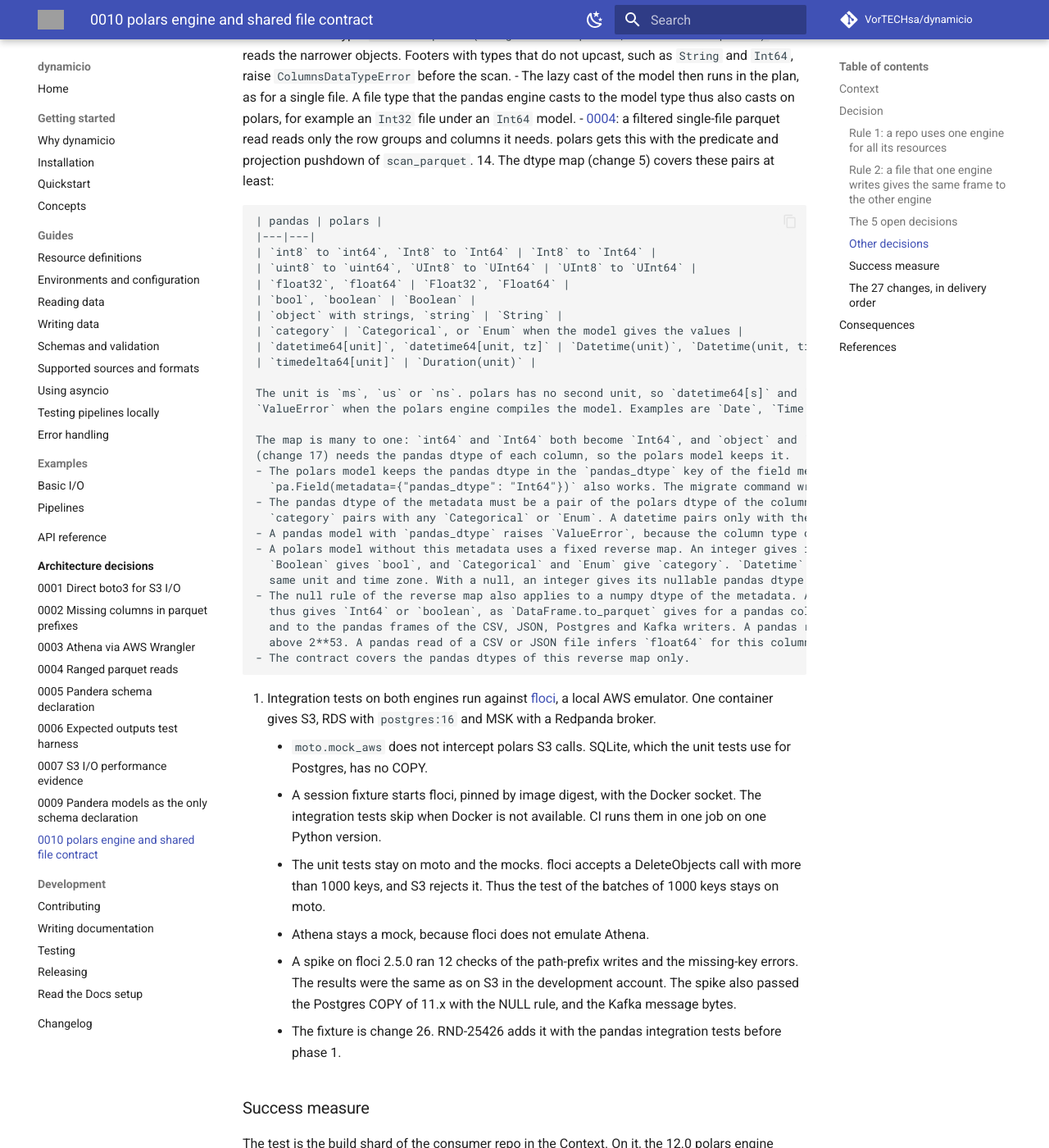
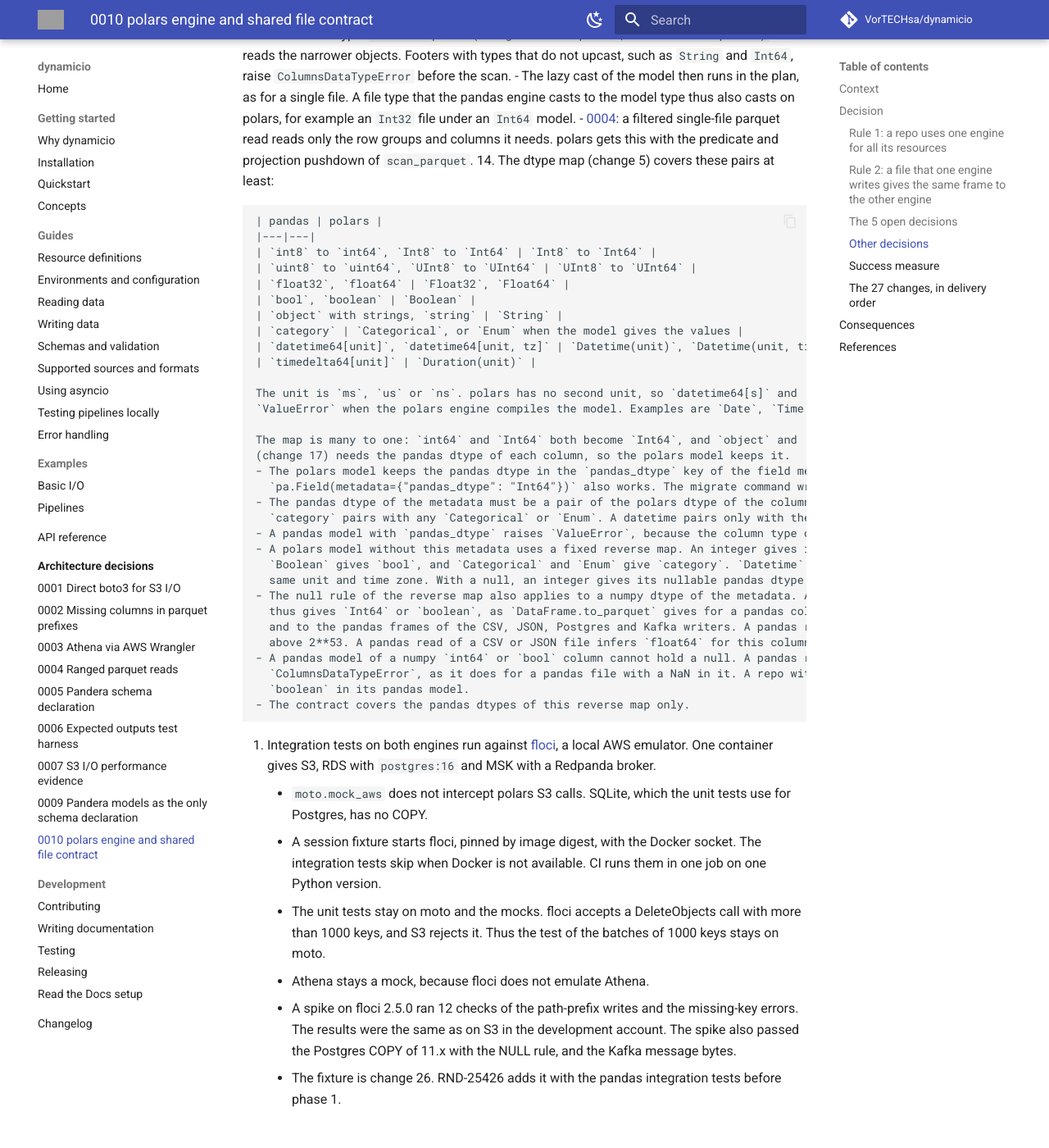
Before and after one commit to VorTECHsa/dynamicio, an MkDocs documentation site: the page built from docs/adr/0010-polars-engine-and-shared-file-contract.md, in a window 1280 px wide and 1400 px high, scrolled down 6229 px. Shown: the whole window at 82% size. Built offline with MkDocs 1.6.1 and Material for MkDocs 9.7.7, drawn with Linux system fonts in a browser that asks for light colours; comment, search, counter and statistics services are not loaded; grey boxes are pictures that could not be loaded.

Commit message:
docs(RND-25353): record that a numpy int64 pandas model cannot hold a null of a polars file

```diff
--- a/docs/adr/0010-polars-engine-and-shared-file-contract.md
+++ b/docs/adr/0010-polars-engine-and-shared-file-contract.md
@@ -196,6 +196,9 @@ schema declaration.
       thus gives `Int64` or `boolean`, as `DataFrame.to_parquet` gives for a pandas column with a null. The rule applies to `write()`, to `sink()`
       and to the pandas frames of the CSV, JSON, Postgres and Kafka writers. A pandas read of the parquet file then gives the exact integers, also
       above 2**53. A pandas read of a CSV or JSON file infers `float64` for this column (exception 5 of rule 2).
+    - A pandas model of a numpy `int64` or `bool` column cannot hold a null. A pandas read of a polars file with a null in this column thus raises
+      `ColumnsDataTypeError`, as it does for a pandas file with a NaN in it. A repo with nulls in an integer or a Boolean column declares `Int64` or
+      `boolean` in its pandas model.
     - The contract covers the pandas dtypes of this reverse map only.
 15. Integration tests on both engines run against [floci](https://github.com/floci-io/floci), a local AWS emulator. One container gives S3, RDS with
     `postgres:16` and MSK with a Redpanda broker.
```
